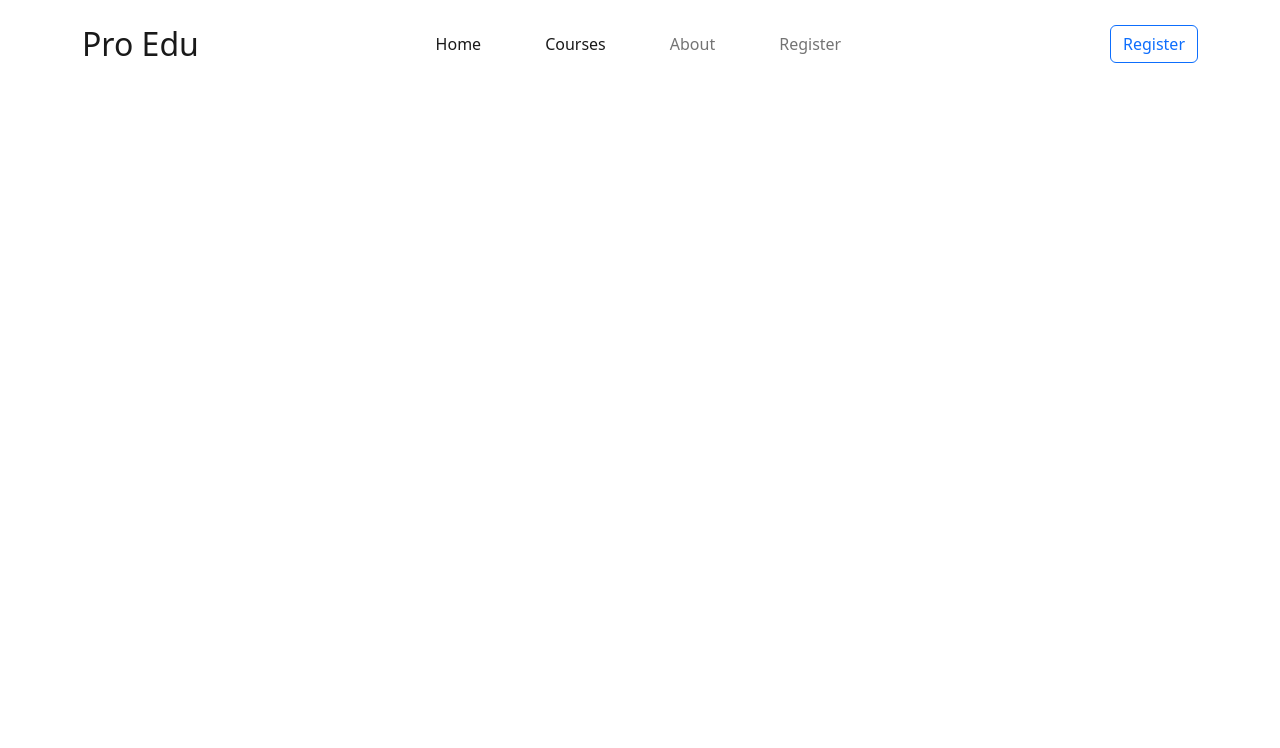
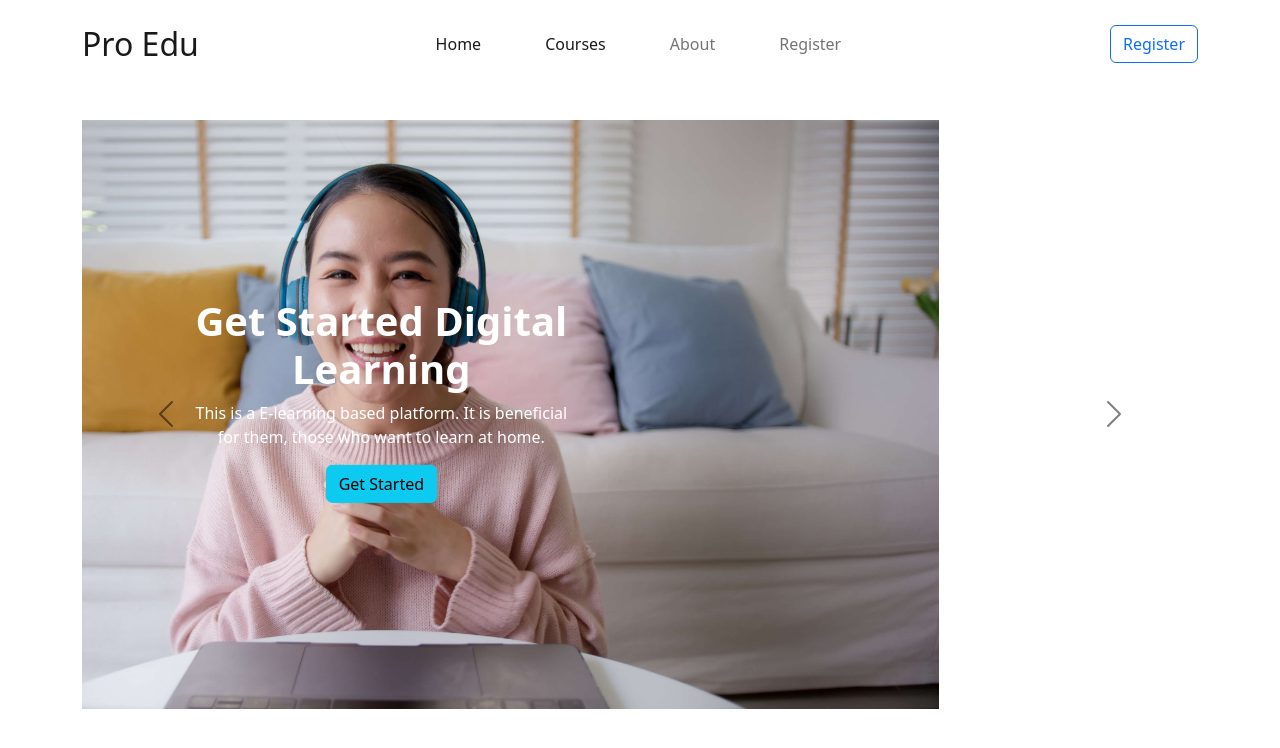
Before and after one commit to anishaakter10/Digital-Education, a plain HTML site: page index.html in a window 1280 px wide. Drawn offline with nearby package versions, Linux system fonts and the light colour scheme.

Commit message:
first section done

```diff
--- a/index.html
+++ b/index.html
@@ -39,7 +39,46 @@
            </div>
          </nav>
     </header>
-
+    <div class="banner container mb-5">
+        <div id="carouselExampleDark" class="carousel carousel-dark slide" data-bs-ride="carousel">
+            <div class="carousel-inner">
+                <div class="carousel-item active" data-bs-interval="2000">
+                    <img src="images/cover/cover-1.png" class="d-block w-100" alt="...">
+                    <div class="carousel-caption position-absolute top-50 start-50 translate-middle">
+                        <h1 class="text-white fw-bold fs-1">Get Started Digital Learning</h1>
+                        <p class="text-white">This is a E-learning based platform. It is beneficial for them, those who want to learn at home.</p>
+                        <button type="button" class="btn btn-info">Get Started</button>
+                    </div>
+                </div>
+                <div class="carousel-item active" data-bs-interval="2000">
+                    <img src="images/cover/cover-2.jpg" class="d-block w-100" alt="...">
+                    <div class="carousel-caption position-absolute top-50 start-50 translate-middle">
+                        <h1 class="text-white fw-bold fs-1">Get Started Digital Learning </h1>
+                        <p class="text-white">This is a digital-learning based platform. It is beneficial for them, those who want to learn at home.</p>
+                        <button type="button" class="btn btn-info">Get Started</button>
+                    </div>
+                </div>
+                <div class="carousel-item active" data-bs-interval="2000">
+                    <img src="images/cover/cover-3.jpg" class="d-block w-100" alt="...">
+                    <div class="carousel-caption position-absolute top-50 start-50 translate-middle">
+                        <h1 class="text-white fw-bold fs-1">Get Started Digital Learning</h1>
+                        <p class="text-white">This is a E-learning based platform. It is beneficial for them, those who want to learn at home.</p>
+                        <button type="button" class="btn btn-info">Get Started</button>
+                    </div>
+                </div>
+            </div>
+            <button class="carousel-control-prev" type="button" data-bs-target="#carouselExampleDark"
+                data-bs-slide="prev">
+                <span class="carousel-control-prev-icon" aria-hidden="true"></span>
+                <span class="visually-hidden">Previous</span>
+            </button>
+            <button class="carousel-control-next" type="button" data-bs-target="#carouselExampleDark"
+                data-bs-slide="next">
+                <span class="carousel-control-next-icon" aria-hidden="true"></span>
+                <span class="visually-hidden">Next</span>
+            </button>
+        </div>
+    </div>
 
 
 
```
